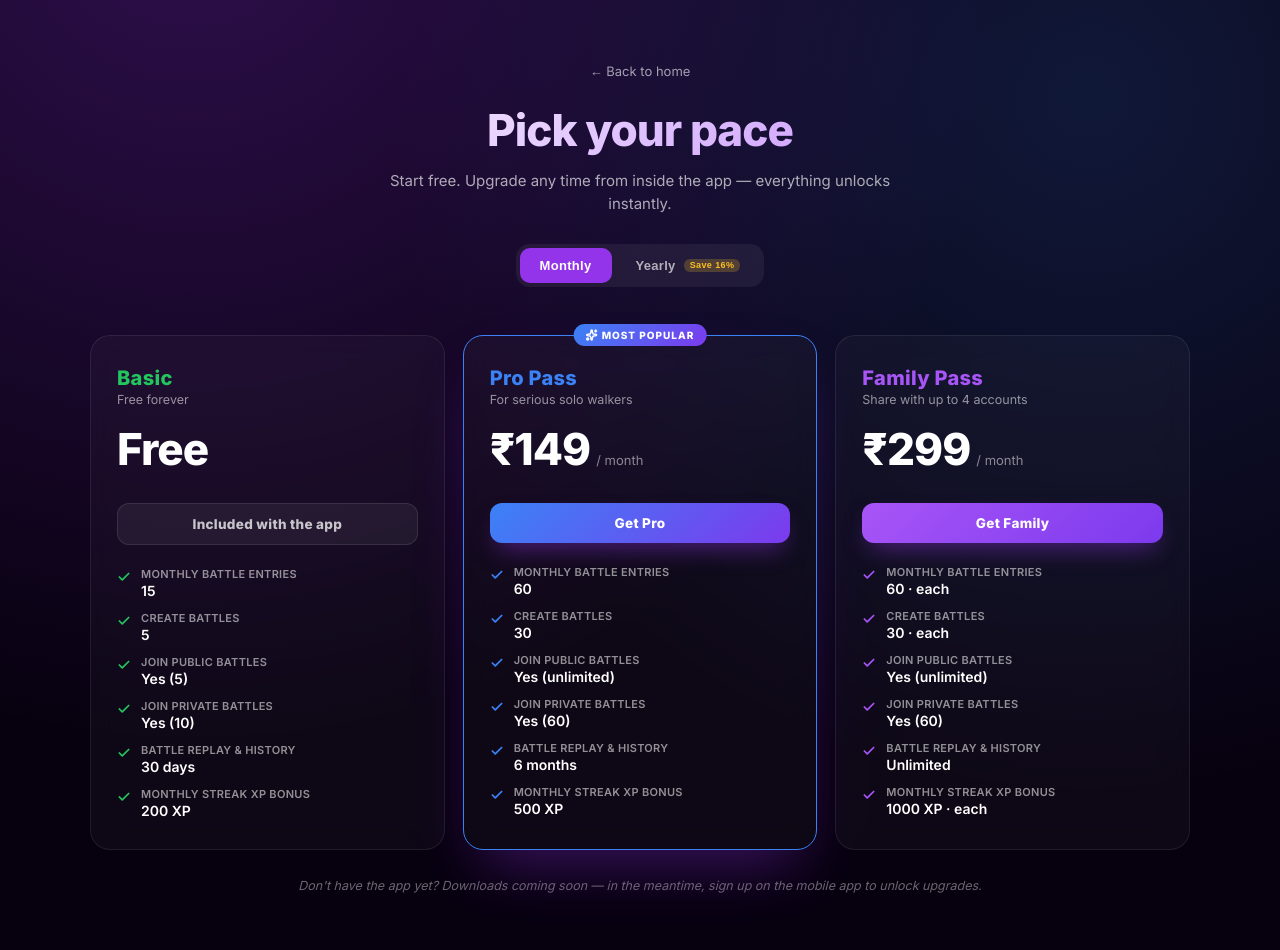
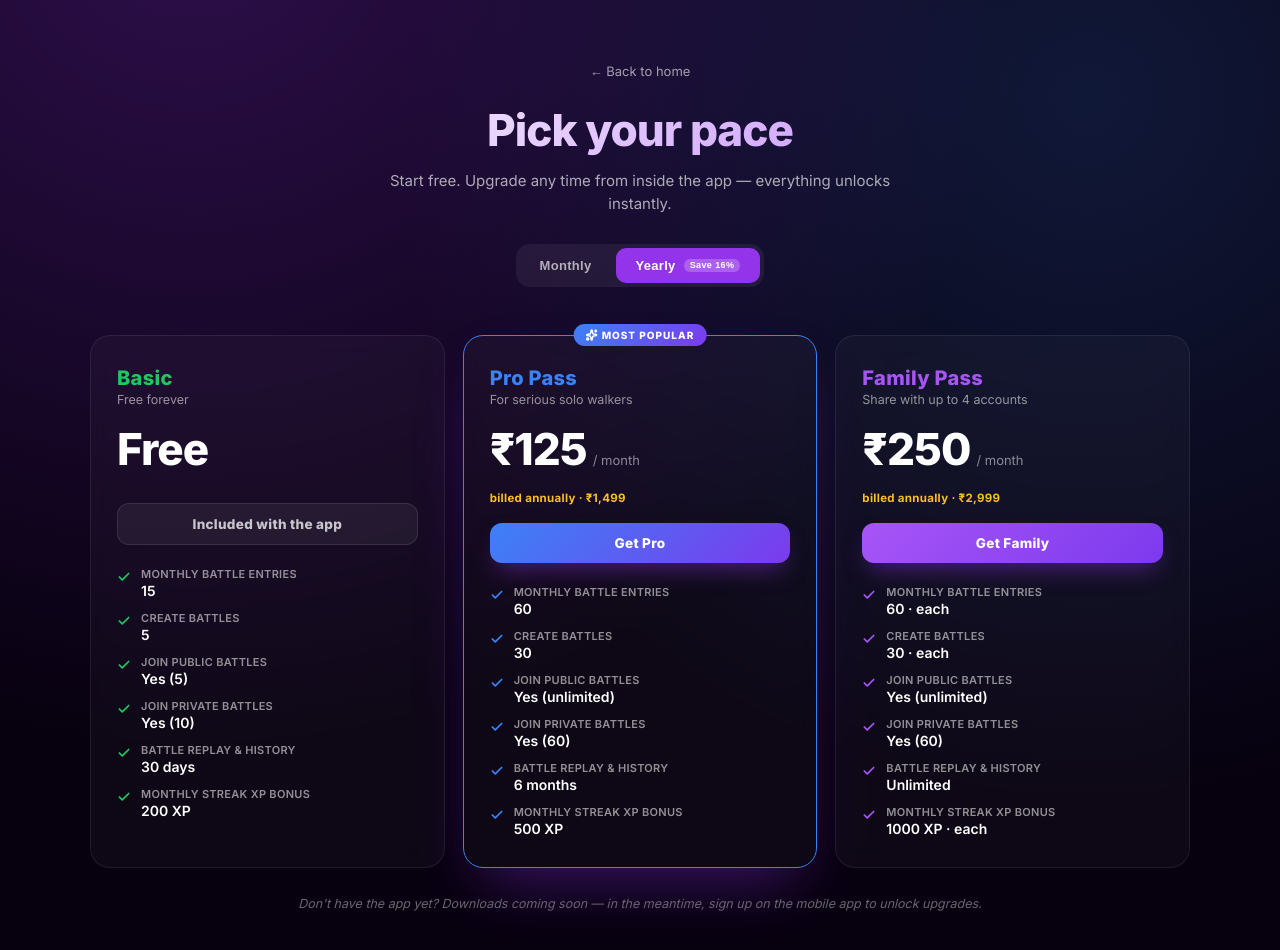
Before and after one commit to vipasatech/stepBattle_web, a React (Vite) app: page /pricing in a window 1280 px wide. Shown: the top 950 px of the page. Built offline with nearby package versions, Linux system fonts and the light colour scheme; no server answers.

Commit message:
Add /api/user-delete + /terms and /privacy pages

```diff
--- a/src/components/Plans/Plans.jsx
+++ b/src/components/Plans/Plans.jsx
@@ -10,7 +10,7 @@ import styles from "./Plans.module.css";
 /// mobile app via `stepbattle://upgrade?plan=X` because the actual
 /// purchase always happens inside the authenticated app context.
 export default function Plans() {
-  const [period, setPeriod] = useState("monthly");
+  const [period, setPeriod] = useState("yearly");
 
   return (
     <section id="plans" className={styles.section}>
--- a/src/pages/Pricing.jsx
+++ b/src/pages/Pricing.jsx
@@ -16,7 +16,7 @@ import styles from "./Pricing.module.css";
 /// installed, the browser silently keeps the current URL and
 /// the fallback text below the button suggests downloading.
 export default function Pricing() {
-  const [period, setPeriod] = useState("monthly");
+  const [period, setPeriod] = useState("yearly");
 
   return (
     <main className={styles.page}>
```
